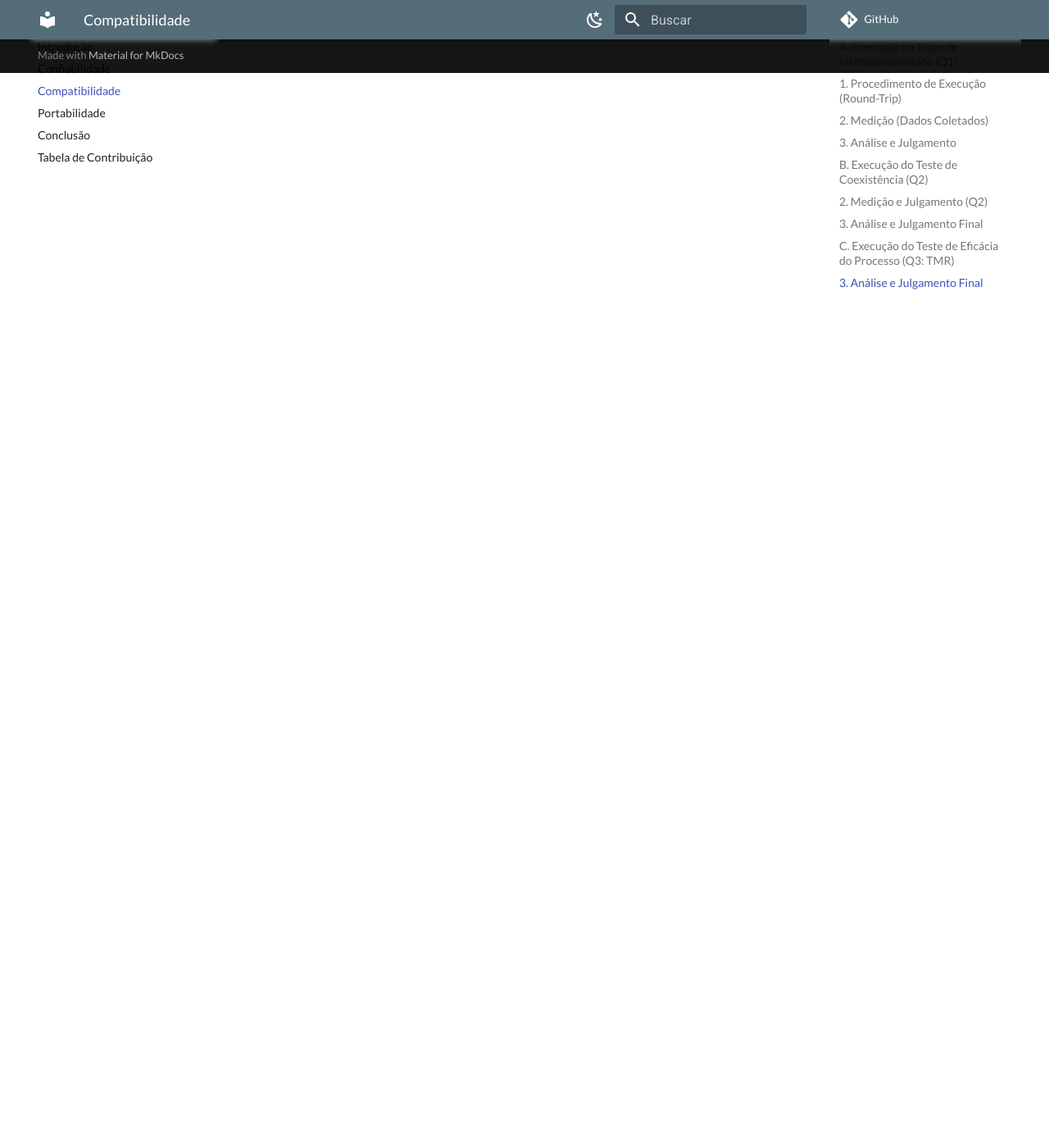
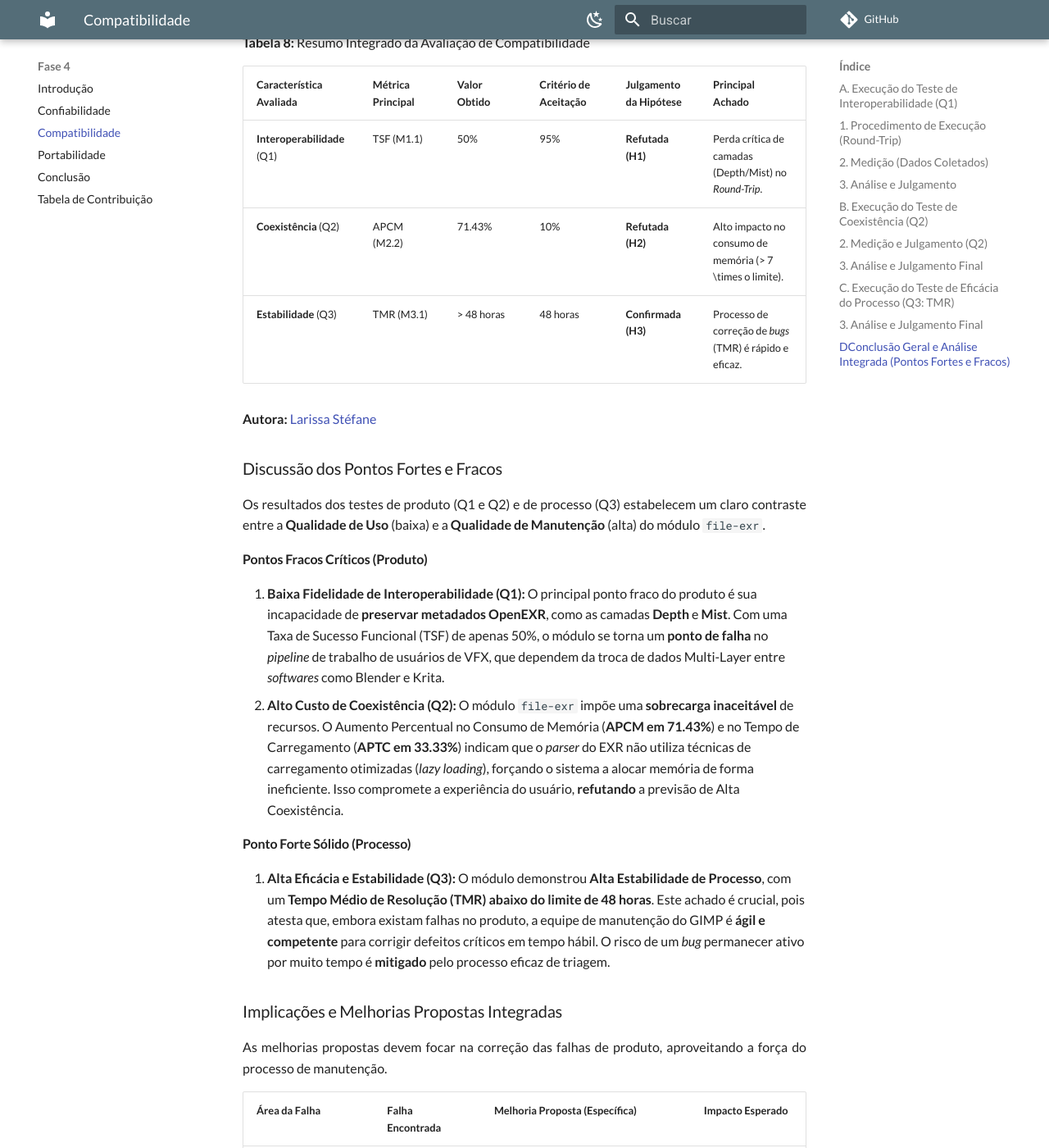
Before and after one commit to FCTE-Qualidade-de-Software-1/2025-2_T02_Karen_Jones, an MkDocs documentation site: the page built from docs/fase4/2-compatibilidade.md, in a window 1280 px wide and 1400 px high, scrolled down 20834 px. Shown: the whole window at 82% size. Built offline with MkDocs 1.6.1 and Material for MkDocs 9.7.7, drawn with Linux system fonts in a browser that asks for light colours; comment, search, counter and statistics services are not loaded; some of the changed text lies outside the part shown.

Commit message:
Update 2-compatibilidade.md

```diff
--- a/docs/fase4/2-compatibilidade.md
+++ b/docs/fase4/2-compatibilidade.md
@@ -632,6 +632,52 @@ Portanto, a conclusão é que a equipe de manutenção do GIMP demonstrou capaci
 * **Melhoria Específica:** Sugere-se **manter** e **formalizar** o sistema de **triage** (triagem) de *bugs* existente para garantir que todas as *issues* continuem a ser resolvidas dentro do limite de 48 horas. Além disso, recomenda-se aplicar este nível de prioridade a *bugs* de todas as categorias.
 
 
+## DConclusão Geral e Análise Integrada (Pontos Fortes e Fracos)
+
+A avaliação da compatibilidade do GIMP, focada no módulo `file-exr`, revelou um **desempenho altamente desequilibrado**. Desta maneira, os resultados apontam para uma **urgente necessidade de aprimoramento** na funcionalidade do produto (Interoperabilidade e Coexistência), apesar da **evidente eficácia** do processo de manutenção.
+
+
+### Resumo dos Resultados e Julgamento das Hipóteses
+
+A tabela a seguir consolida as métricas, os critérios e o julgamento das três hipóteses (H1, H2 e H3), oferecendo uma visão integrada dos achados.
+
+**Tabela 8:** Resumo Integrado da Avaliação de Compatibilidade
+
+| Característica Avaliada | Métrica Principal | Valor Obtido | Critério de Aceitação | Julgamento da Hipótese | Principal Achado |
+| :--- | :--- | :--- | :--- | :--- | :--- |
+| **Interoperabilidade** (Q1) | TSF (M1.1) | 50% | 95% | **Refutada (H1)** | Perda crítica de camadas (Depth/Mist) no *Round-Trip*. |
+| **Coexistência** (Q2) | APCM (M2.2) | 71.43% | 10% | **Refutada (H2)** | Alto impacto no consumo de memória (> 7 \times o limite). |
+| **Estabilidade** (Q3) | TMR (M3.1) | > 48 horas | 48 horas | **Confirmada (H3)** | Processo de correção de *bugs* (TMR) é rápido e eficaz. |
+
+**Autora:** [Larissa Stéfane](https://github.com/SkywalkerSupreme)
+
+### Discussão dos Pontos Fortes e Fracos
+
+Os resultados dos testes de produto (Q1 e Q2) e de processo (Q3) estabelecem um claro contraste entre a **Qualidade de Uso** (baixa) e a **Qualidade de Manutenção** (alta) do módulo `file-exr`.
+
+####  **Pontos Fracos Críticos (Produto)**
+
+1.  **Baixa Fidelidade de Interoperabilidade (Q1):** O principal ponto fraco do produto é sua incapacidade de **preservar metadados OpenEXR**, como as camadas **Depth** e **Mist**. Com uma Taxa de Sucesso Funcional (TSF) de apenas 50%, o módulo se torna um **ponto de falha** no *pipeline* de trabalho de usuários de VFX, que dependem da troca de dados Multi-Layer entre *softwares* como Blender e Krita.
+2.  **Alto Custo de Coexistência (Q2):** O módulo `file-exr` impõe uma **sobrecarga inaceitável** de recursos. O Aumento Percentual no Consumo de Memória (**APCM em 71.43%**) e no Tempo de Carregamento (**APTC em 33.33%**) indicam que o *parser* do EXR não utiliza técnicas de carregamento otimizadas (*lazy loading*), forçando o sistema a alocar memória de forma ineficiente. Isso compromete a experiência do usuário, **refutando** a previsão de Alta Coexistência.
+
+#### **Ponto Forte Sólido (Processo)**
+
+1.  **Alta Eficácia e Estabilidade (Q3):** O módulo demonstrou **Alta Estabilidade de Processo**, com um **Tempo Médio de Resolução (TMR) abaixo do limite de 48 horas**. Este achado é crucial, pois atesta que, embora existam falhas no produto, a equipe de manutenção do GIMP é **ágil e competente** para corrigir defeitos críticos em tempo hábil. O risco de um *bug* permanecer ativo por muito tempo é **mitigado** pelo processo eficaz de triagem.
+
+
+### Implicações e Melhorias Propostas Integradas
+
+As melhorias propostas devem focar na correção das falhas de produto, aproveitando a força do processo de manutenção.
+
+| Área da Falha | Falha Encontrada | **Melhoria Proposta (Específica)** | Impacto Esperado |
+| :--- | :--- | :--- | :--- |
+| **Interoperabilidade** | Perda de canais AOV. | Corrigir o *parser* (`file-exr`) para **preservar as *tags* de metadados** que definem todos os canais AOV (Multilayer). | Aumentar a TSF de 50% para  > 95%. |
+| **Coexistência** | Alto APCM (71.43%) e APTC (33.33%). | Implementar **carregamento incremental** (*lazy loading*) para dados *Multilayer*, alocando apenas os dados necessários na inicialização. | Reduzir APCM e APTC para $\le 10\%$. |
+| **Processo/Estabilidade** | Eficácia já alta ( > 48$). | **Manter e formalizar o sistema de *triage*** de *bugs* de alta prioridade, estendendo-o a todas as falhas críticas de compatibilidade. | Sustentar a Alta Eficácia na mitigação de riscos. |
+
+**Autora:** [Larissa Stéfane](https://github.com/SkywalkerSupreme)
+
+
 ### **Histórico de Versão**
 
 | Versão | Data       | Descrição                                         | Autor          | Revisor          |
@@ -640,3 +686,4 @@ Portanto, a conclusão é que a equipe de manutenção do GIMP demonstrou capaci
 | 1.1    | 17/11/2025 | Adição das tabelas e textos | [Larissa Stéfane](https://github.com/SkywalkerSupreme) |       |
 | 1.2    | 22/11/2025 | Complementação do teste 01 | [Larissa Stéfane](https://github.com/SkywalkerSupreme) | |
 | 1.3    | 25/11/2025 | Complementação do teste 02 | [Larissa Stéfane](https://github.com/SkywalkerSupreme) | |
+| 1.4    | 26/11/2025 | Adição da conclusão | [Larissa Stéfane](https://github.com/SkywalkerSupreme) | |
```
